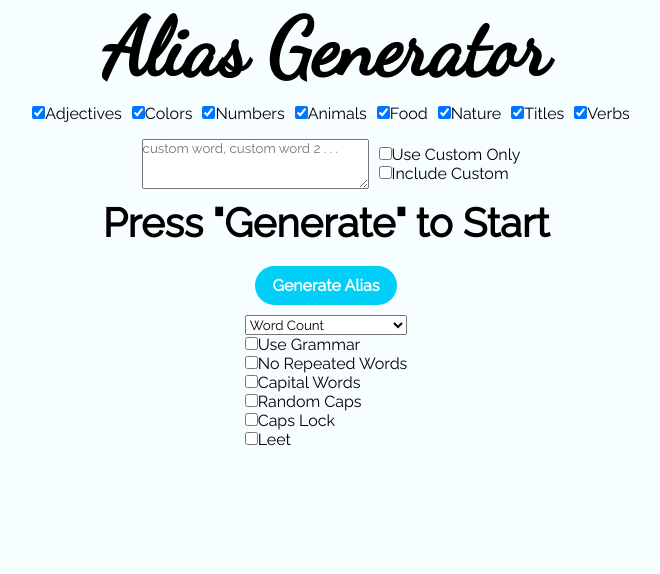
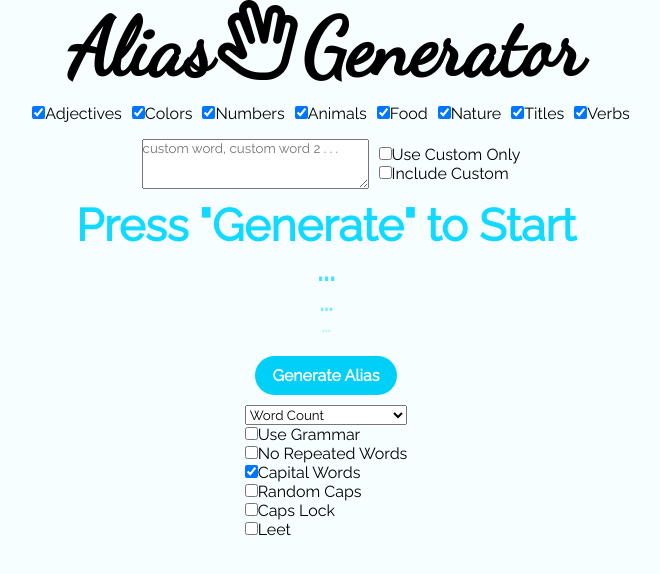
Before and after one commit to mdawsondev/AliasGenerator, a plain HTML site: page index.html in a window 1280 px wide. Shown: the whole page, without its empty margins (314-974 px from the left). Drawn offline with Linux system fonts and the light colour scheme.

Commit message:
Implement decaying alias list

```diff
--- a/index.html
+++ b/index.html
@@ -5,10 +5,11 @@
 		<link href="style.css" rel="stylesheet">
 		<link href="https://fonts.googleapis.com/css?family=Dancing+Script|Raleway" rel="stylesheet">
 	</head>
+	<script src="https://use.fontawesome.com/31b02488b8.js"></script>
 	<script type="text/javascript" src="scripts/generator.js"></script>
 	<body>
 		<header>
-			<h1>Alias Generator</h1>
+			<h1>Alias <i class="fa fa-hand-spock-o"></i> Generator</h1>
 		</header>
 		<div>
 			<div id="selections"><!--Dynamic--></div>
@@ -19,7 +20,10 @@
 					<div><input id="c-plus" type="checkbox" onclick="custCheck(this.id)"><label for="c-plus">Include Custom</label></div>
 				</div>
 			</div>
-			<h2 id="alias" contenteditable="true">Press "Generate" to Start</h2>
+			<h2 class="names" id="alias" contenteditable="true">Press "Generate" to Start</h2>
+			<h3 class="names" id="alias2" contenteditable="true">...</h3>
+			<h4 class="names" id="alias3" contenteditable="true">...</h4>
+			<h5 class="names" id="alias4" contenteditable="true">...</h5>
 			<form id="options" onsubmit="return false">
 				<div class="col-wrap">
 				    <button id="go">Generate Alias</button>
@@ -33,7 +37,7 @@
 					</select>
 					<div><input id="grammar" type="checkbox"><label for="grammar">Use Grammar</label></div>
 					<div><input id="norepeats" type="checkbox"><label for="norepeats">No Repeated Words</label></div>
-					<div><input id="caps" type="checkbox"><label for="caps">Capital Words</label></div>
+					<div><input id="caps" type="checkbox" checked><label for="caps">Capital Words</label></div>
 					<div><input id="caps-random" type="checkbox"><label for="caps-random">Random Caps</label></div>
 					<div><input id="caps-only" type="checkbox"><label for="caps-only">Caps Lock</label></div>
 					<div><input id="leet" type="checkbox"><label for="leet">Leet</label></div>
--- a/scripts/generator.js
+++ b/scripts/generator.js
@@ -9,7 +9,8 @@ nrmlNouns = ["normal", "noun", ["animals", "food", "nature"]],
 nrmlTtl = ["normal", "title", ["titles"]],
 verbs = ["normal", "verb", ["verbs"]],
 categories = [nrmlAdjs, nrmlNouns, nrmlTtl, verbs],
-data = [];
+data = []
+loader = [];
 
 class Category {
 	constructor(name, genre, grammar) {
@@ -161,12 +162,21 @@ window.onload = function () {
       }
 
       if (leet.checked)
-	    rdmThing = goLeet(rdmThing);
+      	rdmThing = goLeet(rdmThing);
       if (caps.checked || capsLock.checked || capsRand.checked)
       	rdmThing = goCaps(rdmThing);
       alias += rdmThing;
   }
   document.getElementById("alias").innerHTML = alias;
+  loader.unshift(alias);
+  if (loader.length > 4)
+  	loader.pop();
+  if (loader[1])
+	  document.getElementById("alias2").innerHTML = loader[1];
+  if (loader[2])
+	  document.getElementById("alias3").innerHTML = loader[2];
+  if (loader[3])
+	  document.getElementById("alias4").innerHTML = loader[3];
 }
 }
 
--- a/style.scss
+++ b/style.scss
@@ -10,10 +10,29 @@ body {
 	background-color: lighten($tColor, 50%);
 }
 
-#alias {
+.names {
 	display: flex;
 	justify-content: center;
-	font-size: 2.5em;
+}
+
+#alias {
+	font-size: 2.8em;
+	color: lighten($tColor, 5%);
+}
+
+#alias2 {
+	font-size: 2em;
+	color: lighten($tColor, 15%);
+}
+
+#alias3 {
+	font-size: 1.5em;
+	color: lighten($tColor, 25%);
+}
+
+#alias4 {
+	font-size: 1em;
+	color: lighten($tColor, 35%);
 }
 
 header h1 {
```
Also changed, not shown: style.css.
